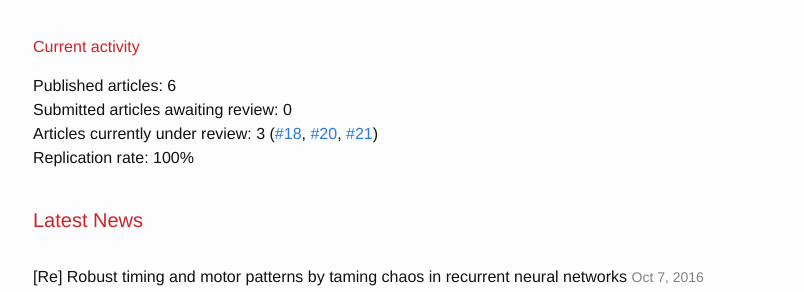
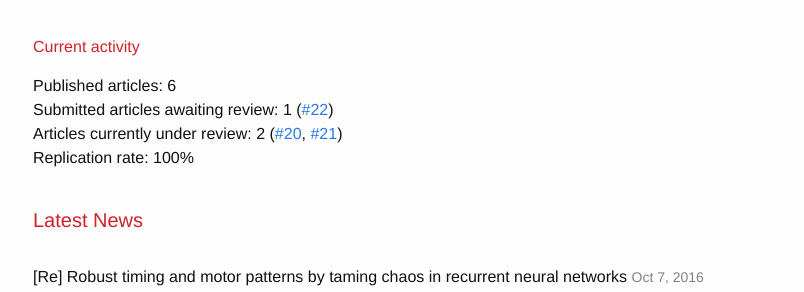
Before and after one commit to ReScience/rescience.github.io, a Jekyll site: the page built from index.md, in a window 1280 px wide. Shown: the part 535-827 px from the top of the page, without its empty margins (237-1041 px from the left). Built offline with Jekyll 4.4.1, drawn with Linux system fonts in a browser that asks for light colours.

Commit message:
Updated stats

```diff
--- a/index.md
+++ b/index.md
@@ -25,12 +25,12 @@ modified. Don't hesitate to [join us](faq) and to [become a reviewer](https://gi
 ### Current activity
 
 Published articles: 6
-Submitted articles awaiting review:	0
-Articles currently under review:	3 ([#18], [#20], [#21])
+Submitted articles awaiting review:	1 ([#22])
+Articles currently under review:	2 ([#20], [#21])
 **Replication rate: 100%**
 
-[#18]: https://github.com/ReScience/ReScience-submission/pull/18
 [#20]: https://github.com/ReScience/ReScience-submission/pull/20
 [#21]: https://github.com/ReScience/ReScience-submission/pull/21
+[#22]: https://github.com/ReScience/ReScience-submission/pull/22
 
 ## Latest News
```
